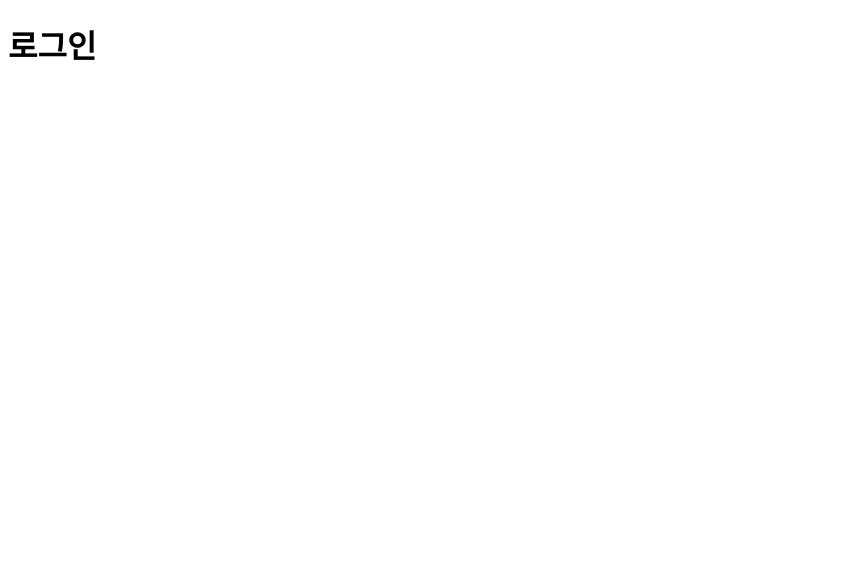
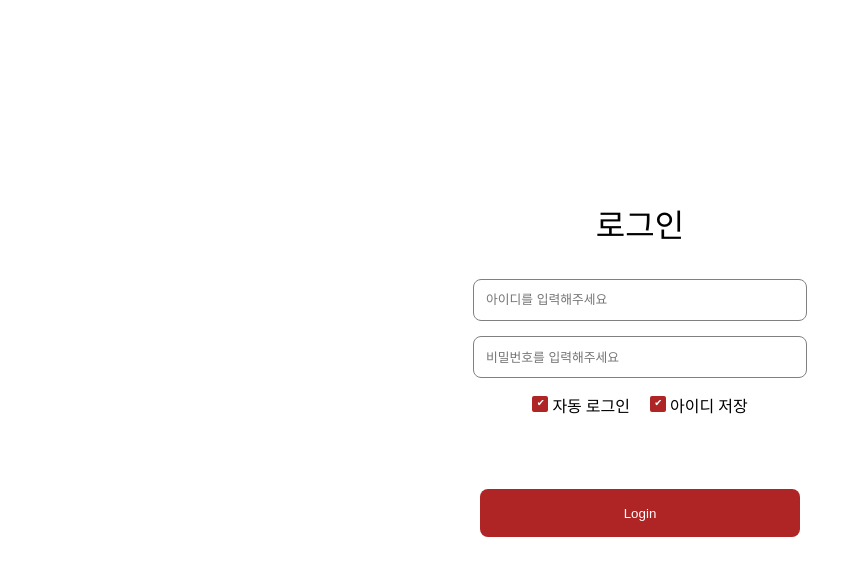
Before and after one commit to CODE-U-S/Webtoon-Search-Project-Frontend, a React (Create React App) app: page /login in a window 1280 px wide. Shown: the top 576 px of the page, without its empty margins (0-861 px from the left). Built offline with nearby package versions, Linux system fonts and the light colour scheme.

Commit message:
💄 Login page body 완성

```diff
--- a/package.json
+++ b/package.json
@@ -8,6 +8,7 @@
     "@testing-library/user-event": "^13.5.0",
     "react": "^18.2.0",
     "react-dom": "^18.2.0",
+    "react-icons": "^4.12.0",
     "react-router-dom": "^6.21.1",
     "react-scripts": "5.0.1",
     "web-vitals": "^2.1.4"
--- a/src/App.js
+++ b/src/App.js
@@ -1,12 +1,12 @@
 import React from "react";
 import { Route, Routes } from "react-router-dom";
 
-import Login from "./page/Login";
+import LoginPage from "./page/LoginPage";
 
 const App = () => {
   return (
     <Routes>
-      <Route path="/login" element={<Login />} />
+      <Route path="/login" element={<LoginPage />} />
     </Routes>
   );
 };
--- /dev/null
+++ b/src/components/checkbox/Checkbox.js
@@ -0,0 +1,23 @@
+import { useState } from "react";
+import styles from "../../css/checkbox/Checkbox.module.css";
+
+const Checkbox = ({ id, label, checked, ...props }) => {
+  const defaultChecked = checked ? checked : false;
+  const [isChecked, setIsChecked] = useState(defaultChecked);
+
+  return (
+    <div className={styles["checkbox-wrapper"]}>
+      <label>
+        <input
+          type="checkbox"
+          checked={isChecked}
+          onChange={() => setIsChecked((prev) => !prev)}
+          className={isChecked ? styles["checked"] : styles[""]}
+          {...props}
+        />
+        <span>{label}</span>
+      </label>
+    </div>
+  );
+};
+export default Checkbox;
--- /dev/null
+++ b/src/components/login/Login.js
@@ -0,0 +1,32 @@
+import React from "react";
+import styles from "../../css/login/Login.module.css";
+import Checkbox from "../checkbox/Checkbox";
+
+function Login() {
+  return (
+    <div className={styles["container-login"]}>
+      <div className={styles["container-header"]}>
+        <div className={styles["header"]}>로그인</div>
+      </div>
+
+      <div className={styles["container-body"]}>
+        <div className={styles["container-input"]}>
+          <input type={"text"} placeholder="아이디를 입력해주세요" />
+          <br />
+          <input type={"text"} placeholder="비밀번호를 입력해주세요" />
+        </div>
+      </div>
+
+      <div className={styles["container-checkbox"]}>
+        <Checkbox label="자동 로그인" checked={true} />
+        <Checkbox label="아이디 저장" checked={true} />
+      </div>
+
+      <div className={styles["container-button"]}>
+        <button>Login</button>
+      </div>
+    </div>
+  );
+}
+
+export default Login;
--- /dev/null
+++ b/src/css/checkbox/Checkbox.module.css
@@ -0,0 +1,46 @@
+.checkbox-wrapper:last-child {
+  margin-left: 2.5vmin;
+}
+
+.checkbox-wrapper input[type="checkbox"] {
+  -webkit-appearance: none;
+  appearance: none;
+  width: 1.6vmin;
+  min-width: 1rem;
+  height: 1.6vmin;
+  min-height: 1rem;
+  border-radius: 0.15em;
+  margin-right: 0.5vmin;
+  border: 0.15em solid #af2525;
+  outline: none;
+  cursor: pointer;
+}
+
+input.checked {
+  background-color: #af2525;
+  position: relative;
+}
+
+input.checked::before {
+  content: "✔";
+  font-size: 1.2vmin;
+  color: #fff;
+  position: absolute;
+  right: 0.2vmin;
+  top: -0.2vmin;
+}
+
+@media (max-width: 1000px) {
+  .checkbox-wrapper input[type="checkbox"] {
+    margin-right: 0.5rem;
+  }
+
+  input.checked::before {
+    top: -0.5vmin;
+    font-size: 0.8rem;
+  }
+
+  span {
+    font-size: 0.8rem;
+  }
+}
--- /dev/null
+++ b/src/css/login/Login.module.css
@@ -0,0 +1,70 @@
+* {
+  text-align: center;
+  margin: 0 auto;
+  padding: 0;
+}
+
+.container-login {
+  position: fixed;
+  top: 25%;
+  right: 0;
+  left: 0;
+}
+
+.header {
+  font-size: 2rem;
+  font-weight: 500;
+}
+
+.container-input {
+  margin-top: 3vmin;
+  line-height: 7vmin;
+}
+
+input[type="text"] {
+  width: 40vmin;
+  min-width: 20rem;
+  height: 4.5vmin;
+  min-height: 2.5rem;
+  text-align: left;
+  padding-left: 1.5vmin;
+  border-radius: 8px;
+  border: 1px solid gray;
+  font-size: 1rem;
+}
+
+input:focus {
+  outline: none !important;
+  border: 1.4px solid #af2525;
+}
+
+.container-checkbox {
+  display: inline-flex;
+  margin-top: 1vmin;
+}
+
+.container-button {
+  margin-top: 2vmin;
+}
+
+button {
+  width: 40vmin;
+  min-width: 20rem;
+  height: 4vmin;
+  min-height: 3rem;
+  background-color: #af2525;
+  color: white;
+  border: 0;
+  border-radius: 8px;
+  margin-top: 7vmin;
+}
+
+@media (max-width: 1000px), (max-height: 800px) {
+  .container-input {
+    line-height: 3.6rem;
+  }
+
+  input[type="text"] {
+    font-size: 0.8rem;
+  }
+}
--- a/src/page/Login.js
+++ /dev/null
@@ -1,11 +0,0 @@
-import React from "react";
-
-const Login = () => {
-  return (
-    <div>
-      <h1>로그인</h1>
-    </div>
-  );
-};
-
-export default Login;
--- /dev/null
+++ b/src/page/LoginPage.js
@@ -0,0 +1,12 @@
+import React from "react";
+import Login from "../components/login/Login";
+
+function LoginPage() {
+  return (
+    <div>
+      <Login />
+    </div>
+  );
+}
+
+export default LoginPage;
```
Also changed, not shown: 2 other files (tests, documents, lock files or other folders).
